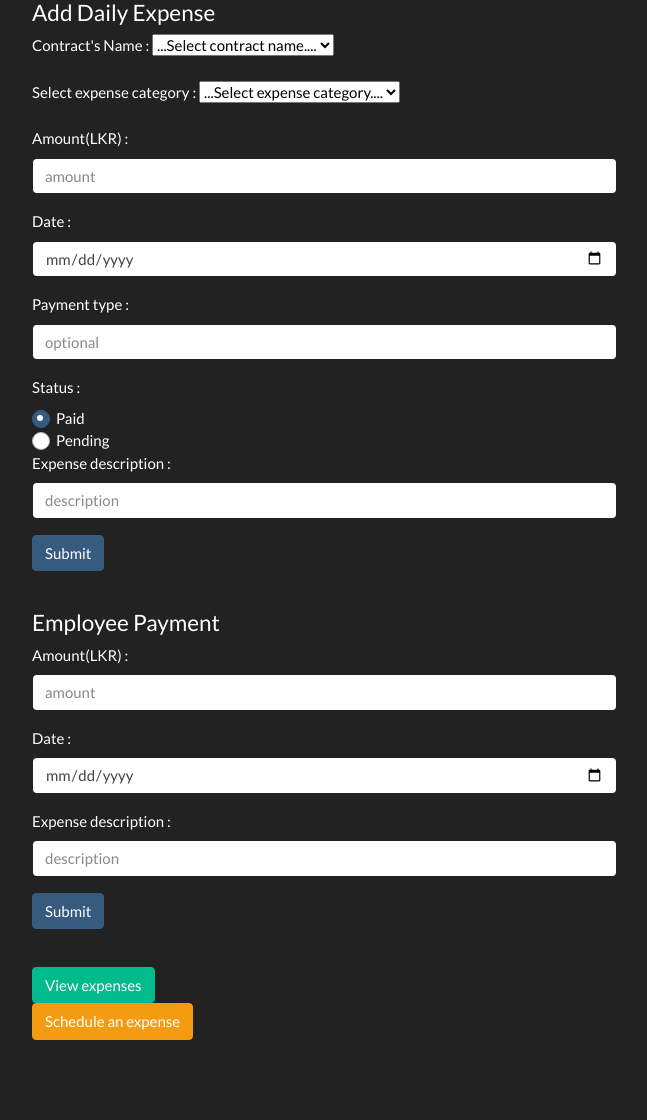
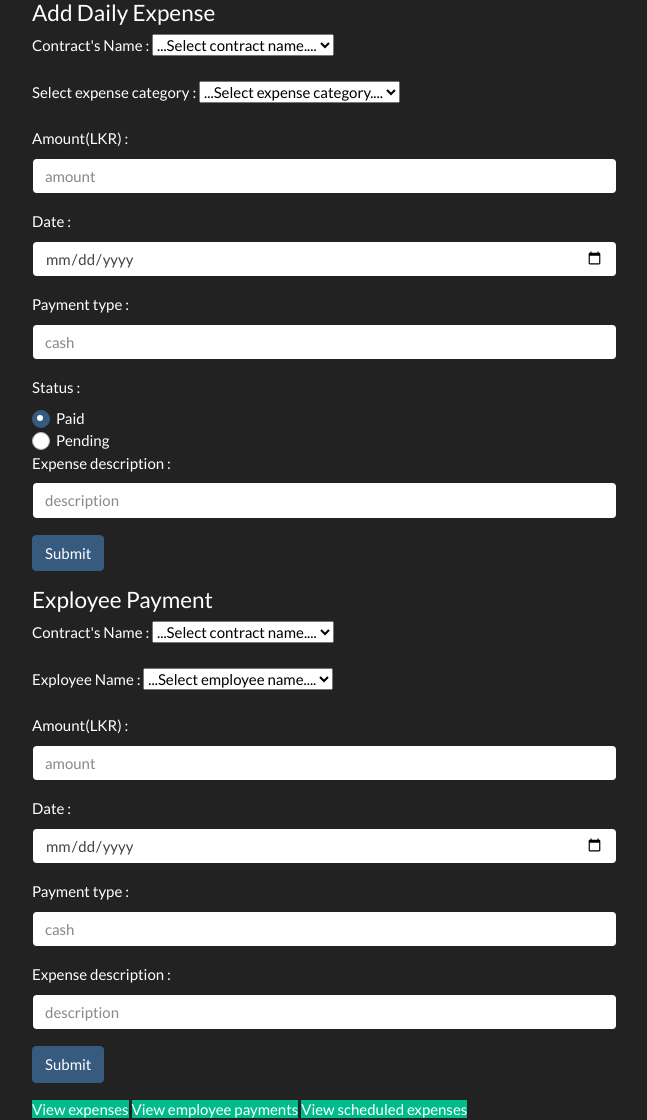
Before and after one commit to Group-48-W3/W3, a PHP site: page /view/expense/addExpense.php in a window 1280 px wide. Shown: the part 121-1241 px from the top of the page, without its empty margins (38-685 px from the left). Before the commit the page ends 1161 px from the top, so only its background shows below. Run offline with PHP 8.4, Linux system fonts and the light colour scheme.

Commit message:
Update addExpense.php

```diff
--- a/view/expense/addExpense.php
+++ b/view/expense/addExpense.php
@@ -35,7 +35,7 @@
                 </div>
                 <div class="form-group">
                 <label for="amount">Payment type : </label>
-          <input type="text" class="form-control" id="" aria-describedby="emailHelp" placeholder="optional">
+                <input type="text" class="form-control" id="" aria-describedby="emailHelp" placeholder="cash">
                 </div>
                 <label for="status">Status : </label>
                 <div class="custom-control custom-radio">
@@ -43,7 +43,7 @@
                 <label class="custom-control-label" for="customRadio1">Paid</label>
                 </div>
                 <div class="custom-control custom-radio">
-         <input type="radio" id="customRadio2" name="customRadio" class="custom-control-input">
+                <input type="radio" id="customRadio2" name="customRadio" class="custom-control-input"  onclick="getConfirmation() ">
                 <label class="custom-control-label" for="customRadio2">Pending</label>
                 </div>
                 <div class="form-group">
@@ -53,15 +53,30 @@
                 <button type="submit" class="btn btn-primary">Submit</button>
             </form>
             <!-- Form Ends -->
-      <br>
         </div>
-  </div>
-  <div class="row">
+
         <div class="col-6">
-
-      <h4>Employee Payment</h4>
+            <h4>Exployee Payment</h4>
             <!-- Form Starts -->
             <form method="post" action="./../../controller/expense/expensetController.php">
+                <div class="form-group">
+                    <label for="Contract's Name">Contract's Name : </label>
+                    <select id="" name="Select contract name :">
+                        <option value="default">...Select contract name....</option>
+                        <option value="cid1">Sanken Lanka pvt Ltd</option>
+                        <option value="cid2">Hotel Shrangrilla</option>
+                        <option value="cid3">Hotel Romi</option>
+                    </select>
+                </div>
+                <div class="form-group">
+                    <label for="Employee Name">Exployee Name : </label>
+                    <select id="" name="Select Employee name :">
+                        <option value="default">...Select employee name....</option>
+                        <option value="eid1">Sunil Perera</option>
+                        <option value="eid1">Kamal Goonarathna</option>
+                        <option value="eid1">Shammi Fernando</option>
+                    </select>
+                </div>
                 <div class="form-group">
                 <label for="amount">Amount(LKR) : </label>
                 <input type="text" class="form-control" id="" aria-describedby="emailHelp" placeholder="amount">
@@ -71,25 +86,36 @@
                 <input type="Date" class="form-control" id="" aria-describedby="emailHelp" placeholder="">
                 </div>
                 <div class="form-group">
-          <label for="expense description">Expense description : </label>
+                <label for="amount">Payment type : </label>
+                <input type="text" class="form-control" id="" aria-describedby="emailHelp" placeholder="cash">
+                </div>
+                <div class="form-group">
+                <label for="payment description">Expense description : </label>
                 <input type="text" class="form-control" id="" placeholder="description" >
                 </div>
                 <button type="submit" class="btn btn-primary">Submit</button>
             </form>
              <!-- Form Ends -->
-      <br>
-      <div class="row">
-        <div class="col-6">
-            <button type="submit" class="btn btn-success">View expenses</button>
-        </div>
-        <div class="col-6">
-            <button type="submit" class="btn btn-warning">Schedule an expense</button>
-        </div>
-       <br>
-    </div>
+            <a class="btn-success">View expenses</a>
+            <a class="btn-success">View employee payments</a>
+            <a class="btn-success">View scheduled expenses</a>
+
         </div>
     </div>
 
+</div>
 <!-- Content Ends -->
+
+<!-- Schedule alert script, on click radio button -->
+<script type = "text/javascript">
+
+            function getConfirmation() {
+               var retVal = confirm("Do you want to schedule an expense ?");
+               if( retVal == true ) {
+                window.location.href = "#"
+                  return true;
+               }
+            }
+      </script>
 </body>
 </html>
```
Lines whose indentation alone changed are shown as unchanged.
